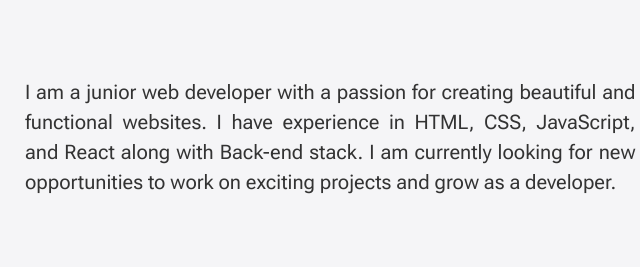
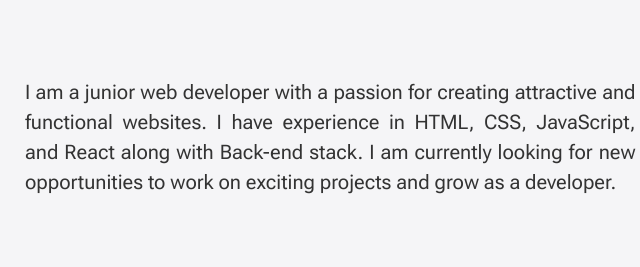
Before and after one commit to ruthwikr17/Personal-portfolio, a plain HTML site: page index.html in a window 1280 px wide. Shown: the part 695-962 px from the top of the page, 115-755 px from the left. Drawn offline with Linux system fonts and the light colour scheme.

Commit message:
Update index.html

```diff
--- a/index.html
+++ b/index.html
@@ -45,7 +45,7 @@
         <h2 class="heading-title">About Me</h2>
         <div class="about-content">
             <div class="about-text">
-                <p class="about-paragraph">I am a junior web developer with a passion for creating beautiful and functional websites. I have experience in HTML, CSS, JavaScript, and React along with Back-end stack. I am currently looking for new opportunities to work on exciting projects and grow as a developer. </p>
+                <p class="about-paragraph">I am a junior web developer with a passion for creating attractive and functional websites. I have experience in HTML, CSS, JavaScript, and React along with Back-end stack. I am currently looking for new opportunities to work on exciting projects and grow as a developer. </p>
             </div>
             <div class="about-education">
                 <img src="assets/education.png" class="education-logo" alt="education">
```
